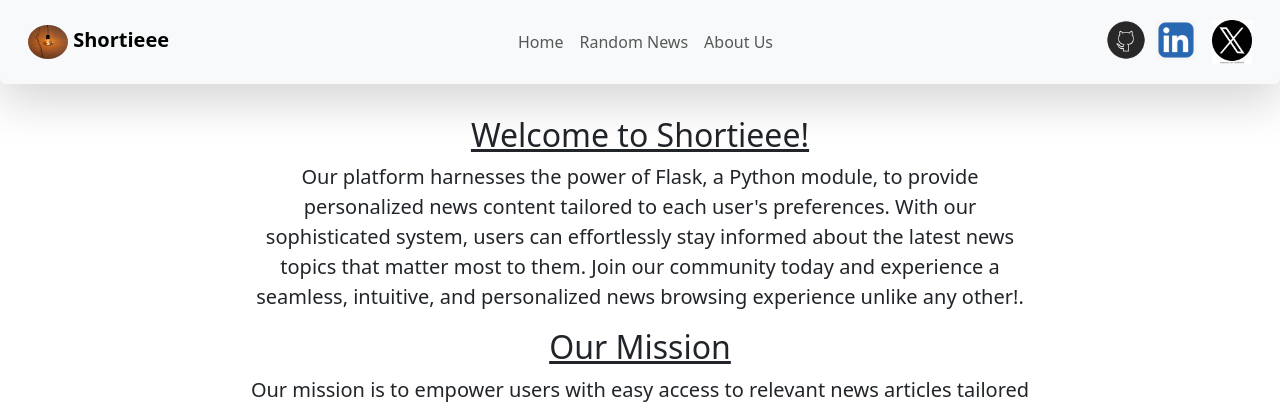
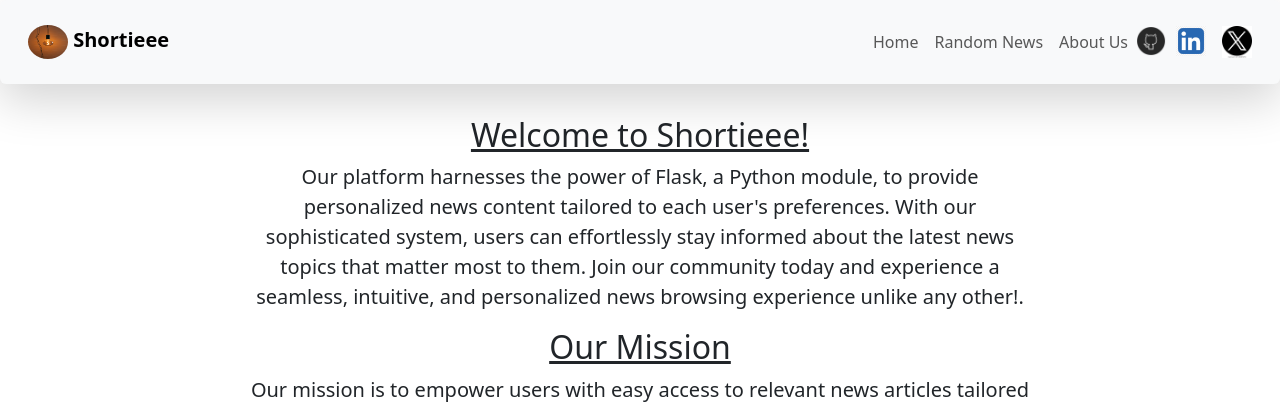
Before and after one commit to bandhan-majumder/Newz_Shortie, a Flask app: page /about in a window 1280 px wide. Shown: the top 407 px of the page. Run offline with Flask 3, Linux system fonts and the light colour scheme; some libraries are stand-ins or nearby versions.

Commit message:
Update nav.html

```diff
--- a/templates/nav.html
+++ b/templates/nav.html
@@ -4,10 +4,11 @@
             <img class="mt-1 mb-1 rounded-circle" src="/static/logo.jpg" alt="Logo" width="40" height="34">
             <b>Shortieee</b>
         </a>
-      <button class="navbar-toggler" type="button" data-toggle="collapse" data-target="#navbarNav" aria-controls="navbarNav" aria-expanded="false" aria-label="Toggle navigation">
+        <button class="navbar-toggler" type="button" data-bs-toggle="collapse" data-bs-target="#navbarNav"
+            aria-controls="navbarNav" aria-expanded="false" aria-label="Toggle navigation">
             <span class="navbar-toggler-icon"></span>
         </button>
-      <div class="collapse navbar-collapse justify-content-center" id="navbarNav">
+        <div class="collapse navbar-collapse justify-content-end" id="navbarNav">
             <ul class="navbar-nav">
                 <li class="nav-item">
                     <a class="nav-link" aria-current="page" href="/">Home</a>
@@ -21,20 +22,21 @@
             </ul>
         </div>
         <!-- Social Media Icons -->
-      <div class="d-flex">
+        <div class="d-none d-lg-flex">
             <a href="https://github.com/bandhan-majumder" target="_blank" style="margin-right: 10px;">
-    <img src="static/github_icon.png" alt="GitHub" style="max-width: 40px; height: auto;">
+                <img src="static/github_icon.png" alt="GitHub" style="max-width: 30px; height: auto;">
             </a>
-  <a href="https://in.linkedin.com/in/bandhan-majumder-5a10a1248" target="_blank" class="text-dark me-3" style="margin-right: 10px;">
-    <img src="/static/linkedin_icon.png" alt="LinkedIn" width="40">
+            <a href="https://in.linkedin.com/in/bandhan-majumder-5a10a1248" target="_blank" class="text-dark me-3"
+                style="margin-right: 10px;">
+                <img src="/static/linkedin_icon.png" alt="LinkedIn" width="30">
             </a>
             <a href="https://twitter.com/MEbandhan" class="text-dark" target="_blank">
-    <img src="/static/twitter_icon.png" alt="Twitter" width="40">
+                <img src="/static/twitter_icon.png" alt="Twitter" width="30">
             </a>
         </div>
-
     </div>
 </nav>
 
+
   <script src="https://cdnjs.cloudflare.com/ajax/libs/jquery/3.6.0/jquery.min.js"></script>
   <script src="https://cdnjs.cloudflare.com/ajax/libs/twitter-bootstrap/5.3.0/js/bootstrap.bundle.min.js"></script>
```
Lines whose indentation alone changed are shown as unchanged.
